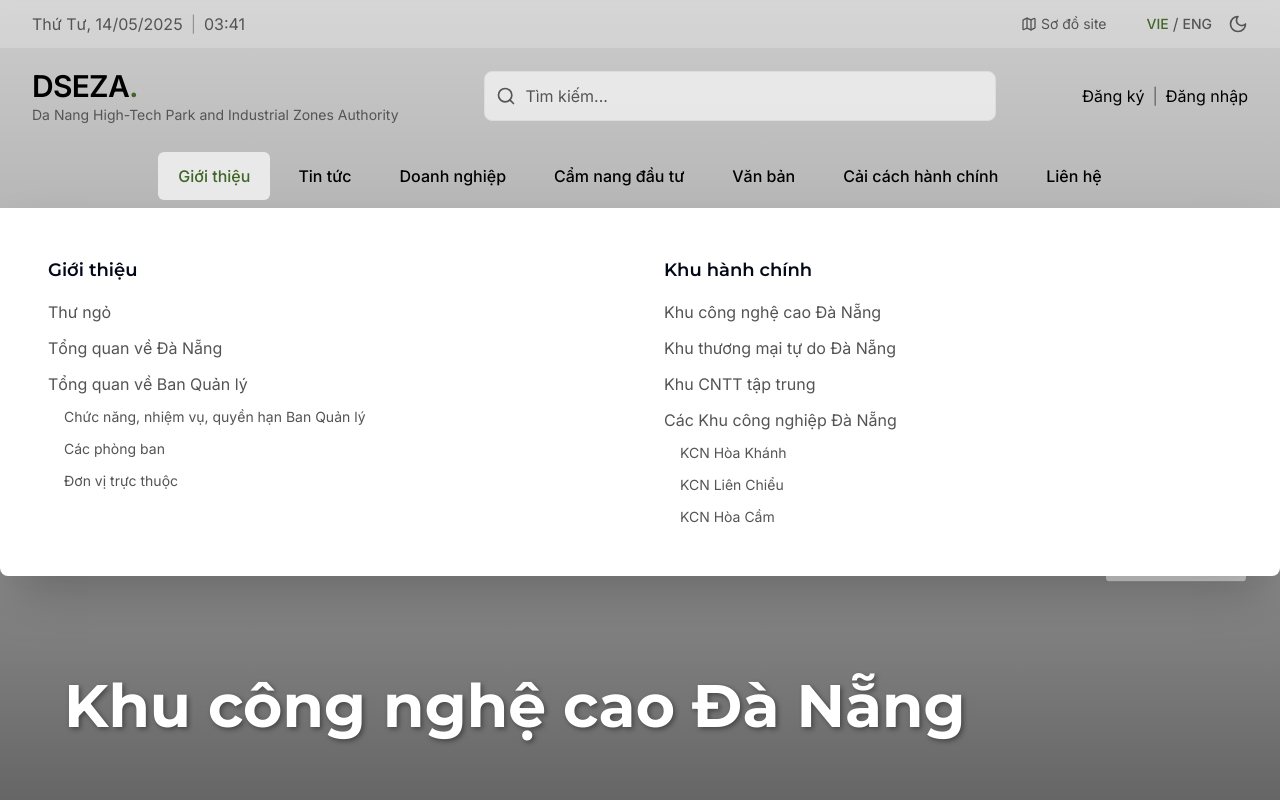
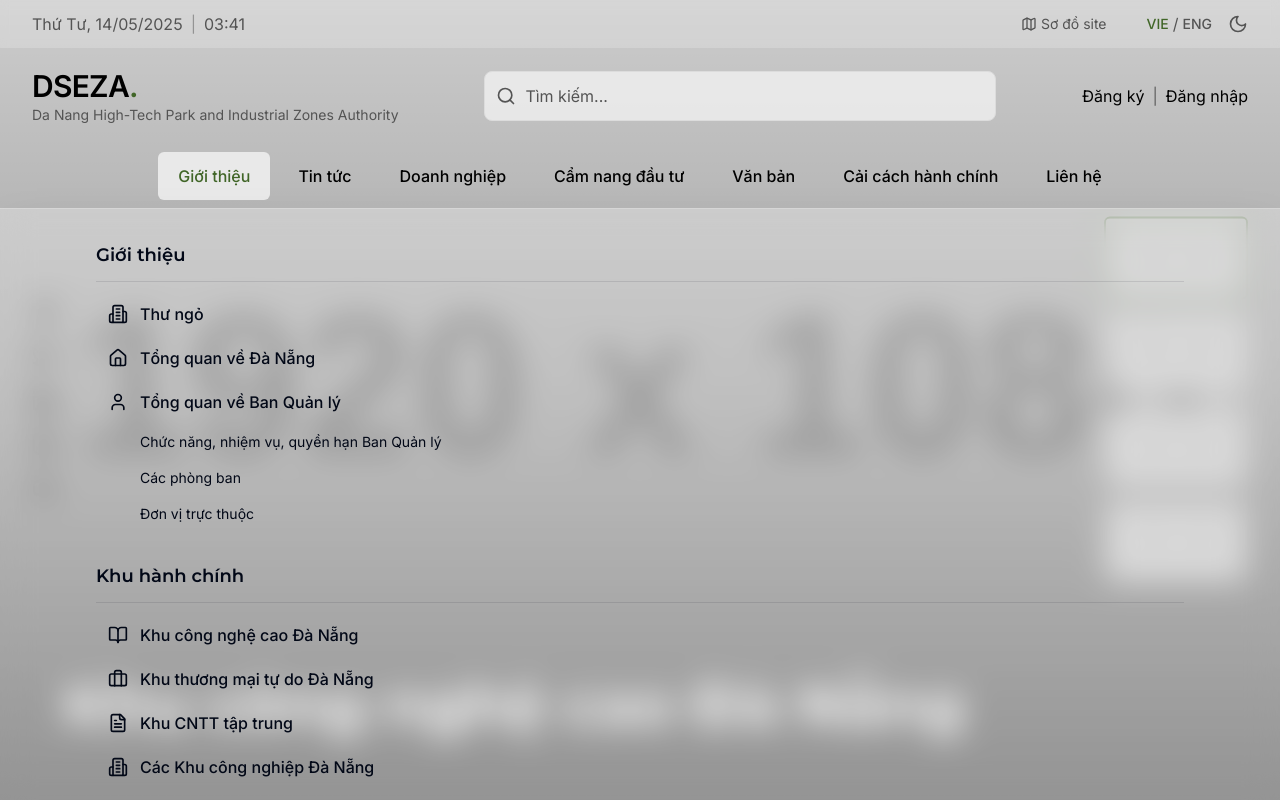
Before and after one commit to kuro14122002/final-dseza-landing-100, a React (Vite) app: page / in a window 1280 px wide. Both pictures are taken after a click on the button "Giới thiệu". Shown: the top 800 px of the page. Built offline with nearby package versions, Linux system fonts and the light colour scheme.

Commit message:
feat: Add MegaMenu component and update NavigationBar
This commit adds the `MegaMenu.tsx` file with the provided code and updates the `NavigationBar.tsx` to integrate the new MegaMenu component.

```diff
--- /dev/null
+++ b/src/components/hero/MegaMenu.tsx
@@ -0,0 +1,166 @@
+
+import React from 'react';
+import {
+  User,
+  Building2,
+  Users,
+  CircleDollarSign,
+  BarChart,
+  Home as HomeIcon,
+  Briefcase,
+  FileText,
+  Database,
+  LineChart,
+  BookOpen,
+  GraduationCap,
+  HeartHandshake,
+  Clock
+} from "lucide-react";
+import { cn } from "@/lib/utils";
+
+// Type definitions
+type MegaMenuContentType = {
+  title: string;
+  url?: string;
+  iconName?: string;
+  items?: {
+    title: string;
+    url: string;
+    subItems?: { title: string; url: string }[];
+  }[];
+};
+
+type MegaMenuColumnType = {
+  title: string;
+  contents: MegaMenuContentType[];
+  specialContent?: React.ReactNode;
+};
+
+type MegaMenuConfigType = {
+  columns: MegaMenuColumnType[];
+  featuredContent?: React.ReactNode;
+};
+
+type MegaMenuProps = {
+  config: MegaMenuConfigType;
+};
+
+// Icon mapping with standard Lucide icons
+const iconMap: Record<string, any> = {
+  "general-partner": User,
+  "chief-financial-officer": CircleDollarSign,
+  "investor-relations": HeartHandshake,
+  "business-development": Building2,
+  "customer-relationship-management": Users,
+  "real-estate": HomeIcon,
+  "private-equity": Briefcase,
+  "private-debt": FileText,
+  "venture-capital": LineChart,
+  "corporate-venture-capital": BookOpen,
+  "hedge-fund": BarChart,
+  "family-offices": Users,
+  "ria": GraduationCap,
+  "wealth-management": Database
+};
+
+const MegaMenu = ({ config }: MegaMenuProps) => {
+  // Calculate grid columns based on number of columns in config
+  const gridCols = config.columns.length <= 2 ?
+    `grid-cols-${config.columns.length}` :
+    "grid-cols-1 md:grid-cols-2 lg:grid-cols-3";
+
+  return (
+    <div
+      className={cn(
+        "mega-menu-container w-full border-t",
+        "bg-white/30 dark:bg-dseza-dark-secondary/50", // GIẢM độ mờ của màu nền
+        "backdrop-blur-lg", // CÓ THỂ TĂNG blur nếu muốn (ví dụ: blur-lg, blur-xl)
+        "border-white/20 dark:border-dseza-dark-hover/30", // Đường viền mềm mại hơn
+        "shadow-2xl" // Có thể giữ nguyên hoặc điều chỉnh shadow này
+      )}
+    >
+      <div className="max-w-6xl mx-auto p-8">
+        <div className={`grid ${gridCols} gap-8`}>
+          {config.columns.map((column, colIndex) => (
+            <div key={colIndex} className="menu-column">
+              {/*
+                Để các phần tử con (như text, icon) nổi bật trên nền glass,
+                bạn có thể cần đảm bảo chúng có độ tương phản đủ.
+                Ví dụ, màu chữ có thể cần đậm hơn một chút.
+                Tuy nhiên, các class hiện tại của bạn cho text (text-dseza-light-primary, font-medium)
+                có thể đã đủ tốt.
+              */}
+              <h5 className="text-lg font-semibold pb-3 mb-3 border-b border-foreground/10 dark:border-dseza-dark-hover/50">
+                {column.title}
+              </h5>
+
+              <ul className="space-y-1">
+                {column.contents.map((content, contentIndex) => (
+                  <li key={contentIndex}>
+                    <a
+                      href={content.url || "#"}
+                      className="flex items-center gap-3 py-2 px-3 rounded-md hover:bg-white/20 dark:hover:bg-dseza-dark-hover/70 transition-colors" // Điều chỉnh hover background
+                    >
+                      {content.iconName && iconMap[content.iconName] && (
+                        <span className="text-dseza-light-primary dark:text-dseza-dark-primary">
+                          {React.createElement(iconMap[content.iconName], { size: 20 })}
+                        </span>
+                      )}
+                      <span className="font-medium">{content.title}</span>
+                    </a>
+
+                    {content.items && content.items.length > 0 && (
+                      <ul className="ml-8 mt-1 space-y-1">
+                        {content.items.map((subItem, subItemIndex) => (
+                          <li key={subItemIndex}>
+                            <a
+                              href={subItem.url}
+                              className="block py-1.5 px-3 rounded-md text-sm hover:bg-white/20 dark:hover:bg-dseza-dark-hover/70 transition-colors" // Điều chỉnh hover background
+                            >
+                              {subItem.title}
+                            </a>
+
+                            {subItem.subItems && subItem.subItems.length > 0 && (
+                              <ul className="ml-5 mt-1 space-y-1">
+                                {subItem.subItems.map((nestedItem, nestedIndex) => (
+                                  <li key={nestedIndex}>
+                                    <a
+                                      href={nestedItem.url}
+                                      className="block py-1 px-3 rounded-md text-xs hover:bg-white/20 dark:hover:bg-dseza-dark-hover/70 transition-colors" // Điều chỉnh hover background
+                                    >
+                                      {nestedItem.title}
+                                    </a>
+                                  </li>
+                                ))}
+                              </ul>
+                            )}
+                          </li>
+                        ))}
+                      </ul>
+                    )}
+                  </li>
+                ))}
+              </ul>
+
+              {/* Special content block */}
+              {column.specialContent && (
+                <div className="mt-5">
+                  {column.specialContent}
+                </div>
+              )}
+            </div>
+          ))}
+        </div>
+
+        {/* Optional featured content */}
+        {config.featuredContent && (
+          <div className="mt-8 border-t border-foreground/10 dark:border-dseza-dark-hover/50 pt-6">
+            {config.featuredContent}
+          </div>
+        )}
+      </div>
+    </div>
+  );
+};
+
+export default MegaMenu;
--- a/src/components/hero/NavigationBar.tsx
+++ b/src/components/hero/NavigationBar.tsx
@@ -2,162 +2,309 @@
 import React, { useState, useRef, useEffect } from "react";
 import { useTheme } from "@/context/ThemeContext";
 import { cn } from "@/lib/utils";
+import MegaMenu from "./MegaMenu";
+import {
+  Building2,
+  FileText,
+  BookOpen,
+  Users,
+  HeartHandshake,
+  Briefcase,
+  Database,
+  LineChart
+} from "lucide-react";
 
-// Define the mega menu structure
-interface MenuLink {
+// Define the mega menu structure for new implementation
+type MenuItemType = {
+  id: string;
+  title: string;
+  config: {
+    columns: Array<{
+      title: string;
+      contents: Array<{
+        title: string;
+        url?: string;
+        iconName?: string;
+        items?: Array<{
           title: string;
           url: string;
-  subLinks?: MenuLink[];
-}
+          subItems?: Array<{ title: string; url: string }>;
+        }>;
+      }>;
+      specialContent?: React.ReactNode;
+    }>;
+    featuredContent?: React.ReactNode;
+  };
+};
 
-interface MenuColumn {
-  heading: string;
-  links: MenuLink[];
-}
-
-interface MegaMenu {
-  id: string;
-  title: string;
-  columns: MenuColumn[];
-}
-
-// Define all mega menus
-const megaMenus: MegaMenu[] = [
+// Define menu items with their configurations
+const menuItems: MenuItemType[] = [
   {
     id: "gioi-thieu",
     title: "Giới thiệu",
+    config: {
       columns: [
         {
-        heading: "Giới thiệu",
-        links: [
-          { title: "Thư ngỏ", url: "/chi-tiet-tin-tuc/thu-ngo/" },
-          { title: "Tổng quan về Đà Nẵng", url: "/chi-tiet-tin-tuc/tong-quan-ve-tpda-nang/" },
+          title: "Giới thiệu",
+          contents: [
+            {
+              title: "Thư ngỏ",
+              url: "/chi-tiet-tin-tuc/thu-ngo/",
+              iconName: "business-development",
+            },
+            {
+              title: "Tổng quan về Đà Nẵng",
+              url: "/chi-tiet-tin-tuc/tong-quan-ve-tpda-nang/",
+              iconName: "real-estate",
+            },
             {
               title: "Tổng quan về Ban Quản lý",
               url: "/danh-sach-tin-tuc/gioi-thieu/tong-quan-ve-ban-quan-ly/",
-            subLinks: [
-              { title: "Chức năng, nhiệm vụ, quyền hạn Ban Quản lý", url: "/chi-tiet-tin-tuc/chuc-nang-nhiem-vu-quyen-han-ban-quan-ly/" },
-              { title: "Các phòng ban", url: "/chi-tiet-tin-tuc/cac-phong-ban/" },
-              { title: "Đơn vị trực thuộc", url: "/chi-tiet-tin-tuc/don-vi-truc-thuoc/" }
+              iconName: "general-partner",
+              items: [
+                {
+                  title: "Chức năng, nhiệm vụ, quyền hạn Ban Quản lý",
+                  url: "/chi-tiet-tin-tuc/chuc-nang-nhiem-vu-quyen-han-ban-quan-ly/"
+                },
+                {
+                  title: "Các phòng ban",
+                  url: "/chi-tiet-tin-tuc/cac-phong-ban/"
+                },
+                {
+                  title: "Đơn vị trực thuộc",
+                  url: "/chi-tiet-tin-tuc/don-vi-truc-thuoc/"
+                }
               ]
             }
-        ]
+          ],
         },
         {
-        heading: "Khu hành chính",
-        links: [
-          { title: "Khu công nghệ cao Đà Nẵng", url: "/chi-tiet-tin-tuc/khu-cong-nghe-cao-da-nang/" },
-          { title: "Khu thương mại tự do Đà Nẵng", url: "/chi-tiet-tin-tuc/khu-thuong-mai-tu-do-da-nang/" },
-          { title: "Khu CNTT tập trung", url: "/chi-tiet-tin-tuc/khu-cong-nghe-thong-tin-tap-trung/" },
+          title: "Khu hành chính",
+          contents: [
+            {
+              title: "Khu công nghệ cao Đà Nẵng",
+              url: "/chi-tiet-tin-tuc/khu-cong-nghe-cao-da-nang/",
+              iconName: "corporate-venture-capital",
+            },
+            {
+              title: "Khu thương mại tự do Đà Nẵng",
+              url: "/chi-tiet-tin-tuc/khu-thuong-mai-tu-do-da-nang/",
+              iconName: "private-equity",
+            },
+            {
+              title: "Khu CNTT tập trung",
+              url: "/chi-tiet-tin-tuc/khu-cong-nghe-thong-tin-tap-trung/",
+              iconName: "private-debt",
+            },
             {
               title: "Các Khu công nghiệp Đà Nẵng",
               url: "/danh-sach-tin-tuc/gioi-thieu/khu-hanh-chinh/cac-khu-cong-nghiep-da-nang/",
-            subLinks: [
+              iconName: "business-development",
+              items: [
                 { title: "KCN Hòa Khánh", url: "/chi-tiet-tin-tuc/kcn-hoa-khanh/" },
                 { title: "KCN Liên Chiểu", url: "/chi-tiet-tin-tuc/kcn-lien-chieu/" },
                 { title: "KCN Hòa Cầm", url: "/chi-tiet-tin-tuc/kcn-hoa-cam/" }
               ]
             }
+          ],
+        }
       ]
     }
-    ]
   },
   {
     id: "tin-tuc",
     title: "Tin tức",
+    config: {
       columns: [
         {
-        heading: "Tin tức | Sự kiện",
-        links: [
-          { title: "Đầu tư - Hợp tác Quốc tế", url: "/danh-sach-tin-tuc/tin-tuc/dau-tu-hop-tac-quoc-te/" },
-          { title: "Doanh nghiệp", url: "/danh-sach-tin-tuc/doanh-nghiep/" },
-          { title: "Chuyển đổi số", url: "/danh-sach-tin-tuc/tin-tuc/chuyen-doi-so/" }
-        ]
+          title: "Tin tức | Sự kiện",
+          contents: [
+            {
+              title: "Đầu tư - Hợp tác Quốc tế",
+              url: "/danh-sach-tin-tuc/tin-tuc/dau-tu-hop-tac-quoc-te/",
+              iconName: "investor-relations",
             },
             {
-        heading: "Xem thêm:",
-        links: [
-          { title: "Lịch công tác", url: "/lich-cong-tac/" },
-          { title: "Thông báo", url: "/danh-sach-tin-tuc/thong-bao/" }
+              title: "Doanh nghiệp",
+              url: "/danh-sach-tin-tuc/doanh-nghiep/",
+              iconName: "customer-relationship-management",
+            },
+            {
+              title: "Chuyển đổi số",
+              url: "/danh-sach-tin-tuc/tin-tuc/chuyen-doi-so/",
+              iconName: "corporate-venture-capital",
+            }
+          ],
+        },
+        {
+          title: "Xem thêm:",
+          contents: [
+            {
+              title: "Lịch công tác",
+              url: "/lich-cong-tac/",
+              iconName: "investor-relations",
+            },
+            {
+              title: "Thông báo",
+              url: "/danh-sach-tin-tuc/thong-bao/",
+              iconName: "chief-financial-officer",
+            }
+          ],
+        }
       ]
     }
-    ]
   },
   {
     id: "doanh-nghiep",
     title: "Doanh nghiệp",
+    config: {
       columns: [
         {
-        heading: "Báo cáo",
-        links: [
-          { title: "Báo cáo trực tuyến về DSEZA", url: "https://external-report.com" },
-          { title: "Báo cáo giám sát và đánh giá đầu tư", url: "/danh-sach-tin-tuc/doanh-nghiep/bao-cao-giam-sat-va-danh-gia-dau-tu/" }
-        ]
+          title: "Báo cáo",
+          contents: [
+            {
+              title: "Báo cáo trực tuyến về DSEZA",
+              url: "https://external-report.com",
+              iconName: "venture-capital",
             },
             {
-        heading: "Xem thêm",
-        links: [
-          { title: "Thủ tục | Hồ sơ | Dữ liệu môi trường", url: "/danh-sach-tin-tuc/doanh-nghiep/thu-tuc-ho-so-du-lieu-moi-truong/" }
+              title: "Báo cáo giám sát và đánh giá đầu tư",
+              url: "/danh-sach-tin-tuc/doanh-nghiep/bao-cao-giam-sat-va-danh-gia-dau-tu/",
+              iconName: "chief-financial-officer",
+            }
+          ],
+        },
+        {
+          title: "Xem thêm",
+          contents: [
+            {
+              title: "Thủ tục | Hồ sơ | Dữ liệu môi trường",
+              url: "/danh-sach-tin-tuc/doanh-nghiep/thu-tuc-ho-so-du-lieu-moi-truong/",
+              iconName: "family-offices",
+            }
+          ],
+        }
       ]
     }
-    ]
   },
   {
     id: "cam-nang-dau-tu",
     title: "Cẩm nang đầu tư",
+    config: {
       columns: [
         {
-        heading: "Cẩm nang đầu tư",
-        links: [
-          { title: "Khám phá Cẩm nang đầu tư", url: "/danh-sach-tin-tuc/cam-nang-dau-tu/" },
-          { title: "Cơ hội đầu tư", url: "/co-hoi-dau-tu/" },
-          { title: "Quy trình đầu tư", url: "/quy-trinh-dau-tu/" },
-          { title: "Ưu đãi đầu tư", url: "/uu-dai-dau-tu/" }
+          title: "Cẩm nang đầu tư",
+          contents: [
+            {
+              title: "Khám phá Cẩm nang đầu tư",
+              url: "/danh-sach-tin-tuc/cam-nang-dau-tu/",
+              iconName: "business-development",
+            },
+            {
+              title: "Cơ hội đầu tư",
+              url: "/co-hoi-dau-tu/",
+              iconName: "private-equity",
+            },
+            {
+              title: "Quy trình đầu tư",
+              url: "/quy-trinh-dau-tu/",
+              iconName: "wealth-management",
+            },
+            {
+              title: "Ưu đãi đầu tư",
+              url: "/uu-dai-dau-tu/",
+              iconName: "private-debt",
+            }
+          ],
+        }
       ]
     }
-    ]
   },
   {
     id: "van-ban",
     title: "Văn bản",
+    config: {
       columns: [
         {
-        heading: "Văn bản Pháp luật",
-        links: [
-          { title: "Văn bản pháp quy trung ương", url: "/van-ban/van-ban-phap-quy-tw/" },
-          { title: "Văn bản pháp quy địa phương", url: "/van-ban/van-ban-phap-quy-dia-phuong/" },
-          { title: "Văn bản chỉ đạo điều hành", url: "/van-ban/van-ban-chi-dao-dieu-hanh/" }
-        ]
+          title: "Văn bản Pháp luật",
+          contents: [
+            {
+              title: "Văn bản pháp quy trung ương",
+              url: "/van-ban/van-ban-phap-quy-tw/",
+              iconName: "hedge-fund",
             },
             {
-        heading: "Tài liệu & Góp ý",
-        links: [
-          { title: "Văn bản hướng dẫn", url: "/danh-sach-tin-tuc/van-ban/van-ban-huong-dan/" },
-          { title: "Góp ý dự thảo văn bản", url: "/gop-y-du-thao-van-ban/" }
+              title: "Văn bản pháp quy địa phương",
+              url: "/van-ban/van-ban-phap-quy-dia-phuong/",
+              iconName: "hedge-fund",
+            },
+            {
+              title: "Văn bản chỉ đạo điều hành",
+              url: "/van-ban/van-ban-chi-dao-dieu-hanh/",
+              iconName: "hedge-fund",
+            }
+          ],
+        },
+        {
+          title: "Tài liệu & Góp ý",
+          contents: [
+            {
+              title: "Văn bản hướng dẫn",
+              url: "/danh-sach-tin-tuc/van-ban/van-ban-huong-dan/",
+              iconName: "ria",
+            },
+            {
+              title: "Góp ý dự thảo văn bản",
+              url: "/gop-y-du-thao-van-ban/",
+              iconName: "ria",
+            }
+          ],
+        }
       ]
     }
-    ]
   },
   {
     id: "cai-cach-hanh-chinh",
     title: "Cải cách hành chính",
+    config: {
       columns: [
         {
-        heading: "Ứng dụng và dịch vụ",
-        links: [
-          { title: "Dịch vụ công trực tuyến", url: "https://dichvucong.danang.gov.vn/web/guest/dich-vu-cong" },
-          { title: "Công khai KQ giải quyết TTHC", url: "https://dichvucong.danang.gov.vn/web/guest/thu-tuc-hanh-chinh" },
-          { title: "Đặt lịch hẹn giao dịch trực tuyến", url: "http://49.156.54.87/index.php" }
-        ]
+          title: "Ứng dụng và dịch vụ",
+          contents: [
+            {
+              title: "Dịch vụ công trực tuyến",
+              url: "https://dichvucong.danang.gov.vn/web/guest/dich-vu-cong",
+              iconName: "wealth-management",
             },
             {
-        heading: "Văn bản CCHC",
-        links: [
-          { title: "Thủ tục hành chính", url: "https://dichvucong.danang.gov.vn/web/guest/thu-tuc-hanh-chinh" },
-          { title: "Mẫu đơn, tờ khai", url: "/mau-don-to-khai/" }
+              title: "Công khai KQ giải quyết TTHC",
+              url: "https://dichvucong.danang.gov.vn/web/guest/thu-tuc-hanh-chinh",
+              iconName: "database",
+            },
+            {
+              title: "Đặt lịch hẹn giao dịch trực tuyến",
+              url: "http://49.156.54.87/index.php",
+              iconName: "investor-relations",
+            }
+          ],
+        },
+        {
+          title: "Văn bản CCHC",
+          contents: [
+            {
+              title: "Thủ tục hành chính",
+              url: "https://dichvucong.danang.gov.vn/web/guest/thu-tuc-hanh-chinh",
+              iconName: "private-debt",
+            },
+            {
+              title: "Mẫu đơn, tờ khai",
+              url: "/mau-don-to-khai/",
+              iconName: "private-debt",
+            }
+          ],
+        }
       ]
     }
-    ]
   }
 ];
 
@@ -188,9 +335,6 @@ const NavigationBar: React.FC = () => {
   const activeTextColor = theme === "dark" ? "text-dseza-dark-primary-accent" : "text-dseza-light-primary-accent";
   const hoverBgColor = theme === "dark" ? "hover:bg-dseza-dark-hover-bg" : "hover:bg-dseza-light-hover-bg";
   const activeBgColor = theme === "dark" ? "bg-dseza-dark-hover-bg" : "bg-dseza-light-hover-bg";
-  const megaMenuBgColor = theme === "dark" ? "bg-dseza-dark-main-bg" : "bg-dseza-light-main-bg";
-  const secondaryTextColor = theme === "dark" ? "text-dseza-dark-secondary-text" : "text-dseza-light-secondary-text";
-  const linkHoverColor = theme === "dark" ? "hover:text-dseza-dark-primary-accent" : "hover:text-dseza-light-primary-accent";
 
   // Toggle mega menu
   const handleMenuClick = (menuId: string) => {
@@ -206,12 +350,15 @@ const NavigationBar: React.FC = () => {
     setActiveMegaMenu(null);
   };
 
+  // Find active menu item
+  const activeMenuItem = menuItems.find(item => item.id === activeMegaMenu);
+
   return (
     <div ref={megaMenuRef} className="absolute top-36 left-0 right-0 z-10">
       {/* Main Navigation */}
       <div className="container mx-auto flex justify-center items-center h-16 px-8">
         <nav className="flex items-center">
-          {megaMenus.map((menu) => (
+          {menuItems.map((menu) => (
             <button
               key={menu.id}
               onClick={() => handleMenuClick(menu.id)}
@@ -237,54 +384,9 @@ const NavigationBar: React.FC = () => {
       </div>
 
       {/* Mega Menu */}
-      {activeMegaMenu && (
-        <div
-          className={`${megaMenuBgColor} shadow-2xl rounded-b-lg animate-fade-in`}
-        >
-          <div className="container mx-auto p-8 lg:p-12">
-            <div className="flex">
-              {megaMenus
-                .find(menu => menu.id === activeMegaMenu)
-                ?.columns.map((column, colIndex) => (
-                  <div key={colIndex} className="flex-1 px-6 first:pl-0 last:pr-0">
-                    <h4 className="text-lg font-semibold font-montserrat mb-4">{column.heading}</h4>
-                    <ul className="space-y-3">
-                      {column.links.map((link, linkIndex) => (
-                        <li key={linkIndex}>
-                          <a
-                            href={link.url}
-                            target={link.url.startsWith("http") ? "_blank" : "_self"}
-                            rel={link.url.startsWith("http") ? "noopener noreferrer" : ""}
-                            onClick={closeMegaMenu}
-                            className={`${secondaryTextColor} ${linkHoverColor} transition-colors duration-300`}
-                          >
-                            {link.title}
-                          </a>
-
-                          {link.subLinks && (
-                            <ul className="mt-2 ml-4 space-y-2">
-                              {link.subLinks.map((subLink, subLinkIndex) => (
-                                <li key={subLinkIndex}>
-                                  <a
-                                    href={subLink.url}
-                                    target={subLink.url.startsWith("http") ? "_blank" : "_self"}
-                                    rel={subLink.url.startsWith("http") ? "noopener noreferrer" : ""}
-                                    onClick={closeMegaMenu}
-                                    className={`${secondaryTextColor} ${linkHoverColor} transition-colors duration-300 text-sm`}
-                                  >
-                                    {subLink.title}
-                                  </a>
-                                </li>
-                              ))}
-                            </ul>
-                          )}
-                        </li>
-                      ))}
-                    </ul>
-                  </div>
-                ))}
-            </div>
-          </div>
+      {activeMegaMenu && activeMenuItem && (
+        <div className="animate-fade-in">
+          <MegaMenu config={activeMenuItem.config} />
         </div>
       )}
     </div>
```
Lines whose indentation alone changed are shown as unchanged.
